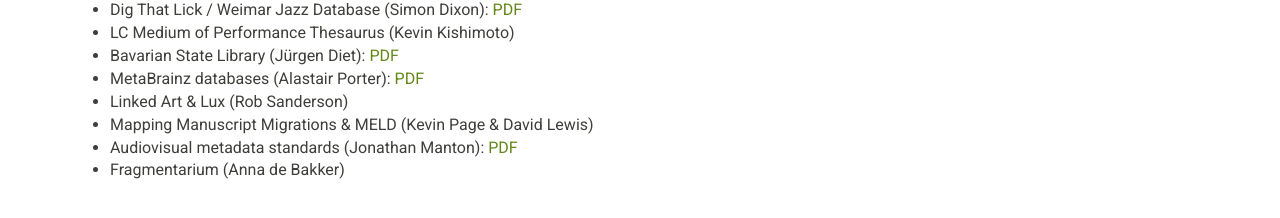
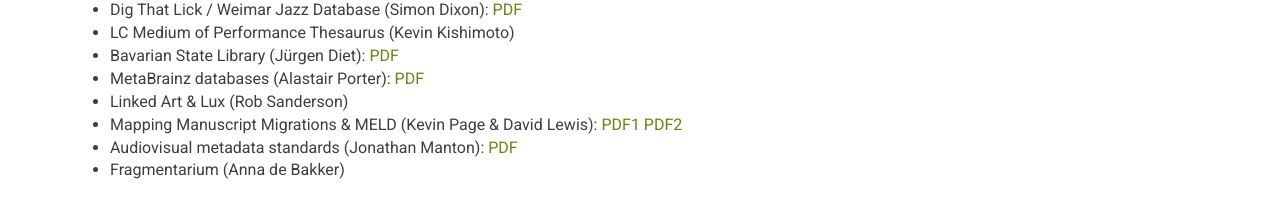
Before and after one commit to DDMAL/linkedmusic-website, a Jekyll site: the page built from meetingpdfs.md, in a window 1280 px wide. Shown: the part 641-859 px from the top of the page. Built offline with Jekyll 4.4.1, drawn with Linux system fonts in a browser that asks for light colours; nearby versions of some CDN libraries.

Commit message:
adding pdfs

```diff
--- a/meetingpdfs.md
+++ b/meetingpdfs.md
@@ -32,6 +32,6 @@
 * Bavarian State Library (Jürgen Diet): [PDF](https://linkedmusic.ca/pdfs/Metadata_in_BSB_Music_Databases.pdf)
 * MetaBrainz databases (Alastair Porter): [PDF](https://linkedmusic.ca/pdfs/porter%202022%20Linked%20Music%20MusicBrainz.pdf)
 * Linked Art & Lux (Rob Sanderson)
-* Mapping Manuscript Migrations & MELD (Kevin Page & David Lewis)
+* Mapping Manuscript Migrations & MELD (Kevin Page & David Lewis): [PDF1](https://linkedmusic.ca/pdfs/MELD%20overview%20-%20LinkedMusic%20Nov%202022.pdf) [PDF2](https://linkedmusic.ca/pdfs/MMM%20overview%20-%20LinkedMusic%20Nov%202022.pdf)
 * Audiovisual metadata standards (Jonathan Manton): [PDF](https://linkedmusic.ca/pdfs/LinkedMusic%20Meeting%2011192022%20-%20AV%20metadata%20Standards.pdf)
 * Fragmentarium (Anna de Bakker)
```
